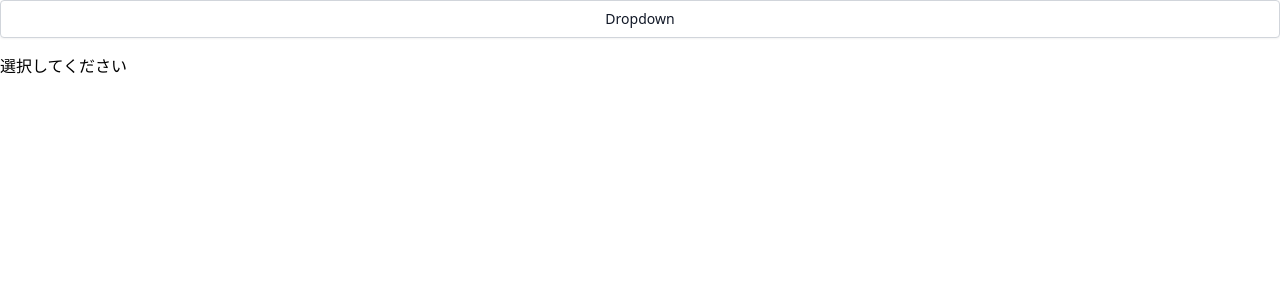
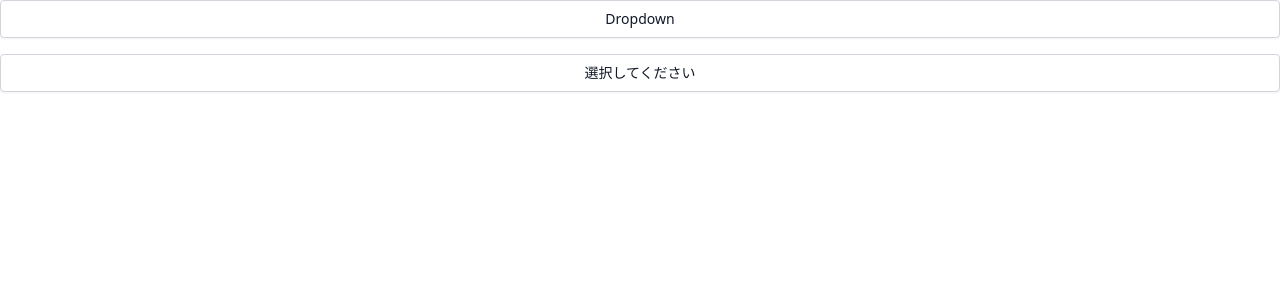
Before and after one commit to 052hide/react-components-headlessui, a React (Create React App) app: page / in a window 1280 px wide. Shown: the top 300 px of the page. Built offline with nearby package versions, Linux system fonts and the light colour scheme.

Commit message:
create style/SelectListbox

```diff
--- a/src/App.tsx
+++ b/src/App.tsx
@@ -2,7 +2,7 @@ import React, { useState } from 'react'
 import type { Nullable } from '~/types/common'
 import DropdownMenu from '~/components/style/DropdownMenu'
 import DropdownItem from '~/components/style/DropdownMenu/DropdownItem'
-import SelectListbox from '~/components/headless/SelectListbox'
+import SelectListbox from '~/components/style/SelectListbox'
 
 const App: React.FC = (): JSX.Element => {
   const dropdownItemClassName = () => {
@@ -61,19 +61,19 @@ const App: React.FC = (): JSX.Element => {
     {
       key: 1,
       value: 1,
-      label: 'Label 1',
+      children: 'Label 1',
       disabled: false,
     },
     {
       key: 2,
       value: 2,
-      label: 'Label 2',
+      children: 'Label 2',
       disabled: true,
     },
     {
       key: 3,
       value: 3,
-      label: 'Label 3',
+      children: 'Label 3',
       disabled: false,
     },
   ]
@@ -88,15 +88,6 @@ const App: React.FC = (): JSX.Element => {
         defaultLabel="選択してください"
         items={selectItems}
         handleChange={setSelectedValue}
-        classNames={{
-          self: '',
-          item: {
-            base: 'transition-colors duration-150',
-            selected: 'text-blue-800',
-            active: 'bg-blue-100',
-            disabled: 'bg-gray-100 opacity-50',
-          },
-        }}
       />
     </div>
   )
--- a/src/components/headless/SelectListbox/index.tsx
+++ b/src/components/headless/SelectListbox/index.tsx
@@ -8,8 +8,8 @@ export const Component = <T extends number | string>(
 ): JSX.Element => {
   const selectedLabel = () => {
     return (
-      props.items.find((item) => item.value === props.selectedValue)?.label ||
-      props.defaultLabel
+      props.items.find((item) => item.value === props.selectedValue)
+        ?.children || props.defaultLabel
     )
   }
 
@@ -42,7 +42,7 @@ export const Component = <T extends number | string>(
                 disabled: props.classNames?.item?.disabled,
               }}
             >
-              {item.label}
+              {item.children}
             </SelectOption>
           ))}
         </Listbox.Options>
--- a/src/components/headless/SelectListbox/type.ts
+++ b/src/components/headless/SelectListbox/type.ts
@@ -7,8 +7,8 @@ export type Props<T extends number | string> = {
   items: {
     key: Key
     value: T
-    label: ReactNode
     disabled: boolean
+    children: ReactNode
   }[]
   classNames?: {
     self?: string
--- /dev/null
+++ b/src/components/style/SelectListbox/index.tsx
@@ -0,0 +1,41 @@
+import React from 'react'
+import SelectListbox from '~/components/headless/SelectListbox'
+import { Props } from './type'
+
+export const Component = <T extends number | string>(
+  props: Props<T>
+): JSX.Element => {
+  return (
+    <SelectListbox
+      selectedValue={props.selectedValue}
+      defaultLabel={props.defaultLabel}
+      items={props.items}
+      classNames={{
+        self: '',
+        button:
+          'w-full inline-flex justify-center py-2 px-4 rounded border border-gray-300 shadow-sm bg-white text-sm font-medium text-gray-900 transition-colors duration-150 hover:bg-gray-50 focus:outline-none focus:bg-gray-100',
+        items: {
+          transition: {
+            enter: 'transition ease-out duration-100',
+            enterFrom: 'transform opacity-0 scale-95',
+            enterTo: 'transform opacity-100 scale-100',
+            leave: 'transition ease-in duration-75',
+            leaveFrom: 'transform opacity-100 scale-100',
+            leaveTo: 'transform opacity-0 scale-95',
+          },
+          content:
+            'absolute z-dropdownOption left-0 mt-2 min-w-[14rem] max-w-full rounded-md shadow-lg bg-white focus:outline-none',
+        },
+        item: {
+          base: 'w-full block py-2 px-4 text-sm text-left',
+          selected: 'text-blue-800',
+          active: 'bg-blue-100',
+          disabled: 'opacity-50',
+        },
+      }}
+      handleChange={props.handleChange}
+    />
+  )
+}
+
+export default Component
--- /dev/null
+++ b/src/components/style/SelectListbox/type.ts
@@ -0,0 +1,13 @@
+import { Key, ReactNode } from 'react'
+
+export type Props<T> = {
+  selectedValue: T | null
+  defaultLabel: string
+  items: {
+    key: Key
+    value: T
+    children: ReactNode
+    disabled: boolean
+  }[]
+  handleChange: (value: T | null) => void
+}
```
